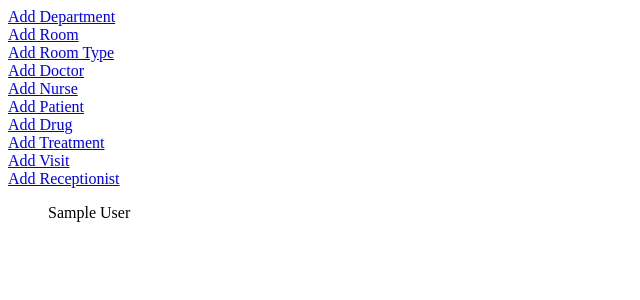
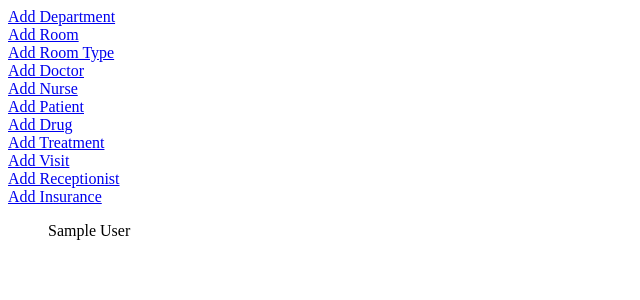
Before and after one commit to mkrajnak/doctor-IS, a Django app: page /doctors/ in a window 1280 px wide. Shown: the top 300 px of the page, without its empty margins (0-640 px from the left). Run offline with Django 3.2, Linux system fonts and the light colour scheme; tables that the repository leaves empty hold one stand-in row (values such as "Sample post").

Commit message:
Add insurance company, checkpoint

```diff
--- a/mysite/doctor/admin.py
+++ b/mysite/doctor/admin.py
@@ -5,6 +5,7 @@ from .models import *
 
 
 admin.site.register(User)
+admin.site.register(Insurance)
 admin.site.register(Doctor)
 admin.site.register(Nurse)
 admin.site.register(Department)
--- a/mysite/doctor/models.py
+++ b/mysite/doctor/models.py
@@ -18,6 +18,17 @@ class Department(models.Model):
     """
     id = models.AutoField(primary_key=True)
     name = models.CharField("Department name", max_length=30)
+
+    def __str__(self):
+        return self.name
+
+
+class Insurance(models.Model):
+    """
+    Description: Model Description
+    """
+    id = models.AutoField(primary_key=True)
+    name = models.CharField("Insurance Company Name", max_length=30)
 
     def __str__(self):
         return self.name
@@ -81,7 +92,8 @@ class Patient(models.Model):
     Description: Model Description
     """
     user = models.OneToOneField(User, on_delete=models.CASCADE, primary_key=True)
-    insurance_num = models.CharField("Insurance number", max_length=30)
+    birth_num = models.CharField("Birth number", max_length=10, unique=True)
+    insurance = models.ForeignKey(Insurance, on_delete=models.DO_NOTHING)
 
     def __str__(self):
         return f'{self.user.first_name} {self.user.last_name}'
--- a/mysite/doctor/templates/doctors/index.html
+++ b/mysite/doctor/templates/doctors/index.html
@@ -36,6 +36,9 @@
       <div>
         <a href="{% url 'add_receptionist' %}">Add Receptionist</a>
       </div>
+      <div>
+        <a href="{% url 'add_insurance' %}">Add Insurance</a>
+      </div>
     </span>
     <!--  Generic print of added objects to the db e.g. after adding doctor-->
     {% if objects %}
--- a/mysite/doctor/urls.py
+++ b/mysite/doctor/urls.py
@@ -7,6 +7,7 @@ urlpatterns = [
     path('', views.index, name='index'),
     path('doctors/', views.get_doctors, name='get_doctors'),
     path('add_department/', views.add_department, name='add_department'),
+    path('add_insurance/', views.add_insurance, name='add_insurance'),
     path('add_room_type/', views.add_room_type, name='add_room_type'),
     path('add_room/', views.add_room, name='add_room'),
     path('add_doctor/', views.add_doctor, name='add_doctor'),
--- a/mysite/doctor/views.py
+++ b/mysite/doctor/views.py
@@ -10,6 +10,12 @@ def index(request):
 def get_departments(request):
     return render(request, 'doctors/index.html', {
         'objects': Department.objects.all(),
+    })
+
+
+def get_insurance(request):
+    return render(request, 'doctors/index.html', {
+        'objects': Insurance.objects.all(),
     })
 
 
@@ -73,12 +79,28 @@ def get_visits(request):
     })
 
 
+def add_insurance(request):
+    if request.method == 'POST':
+        form = InsuranceForm(request.POST)
+        if form.is_valid():
+            form.save()
+            return get_insurance(request)
+    else:
+        form = InsuranceForm()
+
+    return render(request, 'add_form.html', {
+        'form': form,
+        'submit': '/add_insurance/',
+        'title': 'Insurance Company'
+        })
+
+
 def add_department(request):
     if request.method == 'POST':
         form = DepartmentForm(request.POST)
         if form.is_valid():
             form.save()
-            return get_doctors(request)
+            return get_departments(request)
     else:
         form = DepartmentForm()
 
@@ -92,7 +114,6 @@ def add_department(request):
 def add_room_type(request):
     if request.method == 'POST':
         form = RoomTypeForm(request.POST)
-
         if form.is_valid():
             form.save()
             return get_room_types(request)
@@ -195,7 +216,7 @@ def add_patient(request):
     if request.method == 'POST':
         form = PatientForm(request.POST)
         userform = UserForm(request.POST)
-        if form.is_valid() and userform.is_valid():
+        if form.is_valid():
             user = userform.save()
             patient = form.save(commit=False)
             patient.user = User.objects.get(username=user.username)
```
Also changed, not shown: mysite/doctor/forms.py (+24 -6 lines), mysite/doctor/migrations/0001_initial.py.
